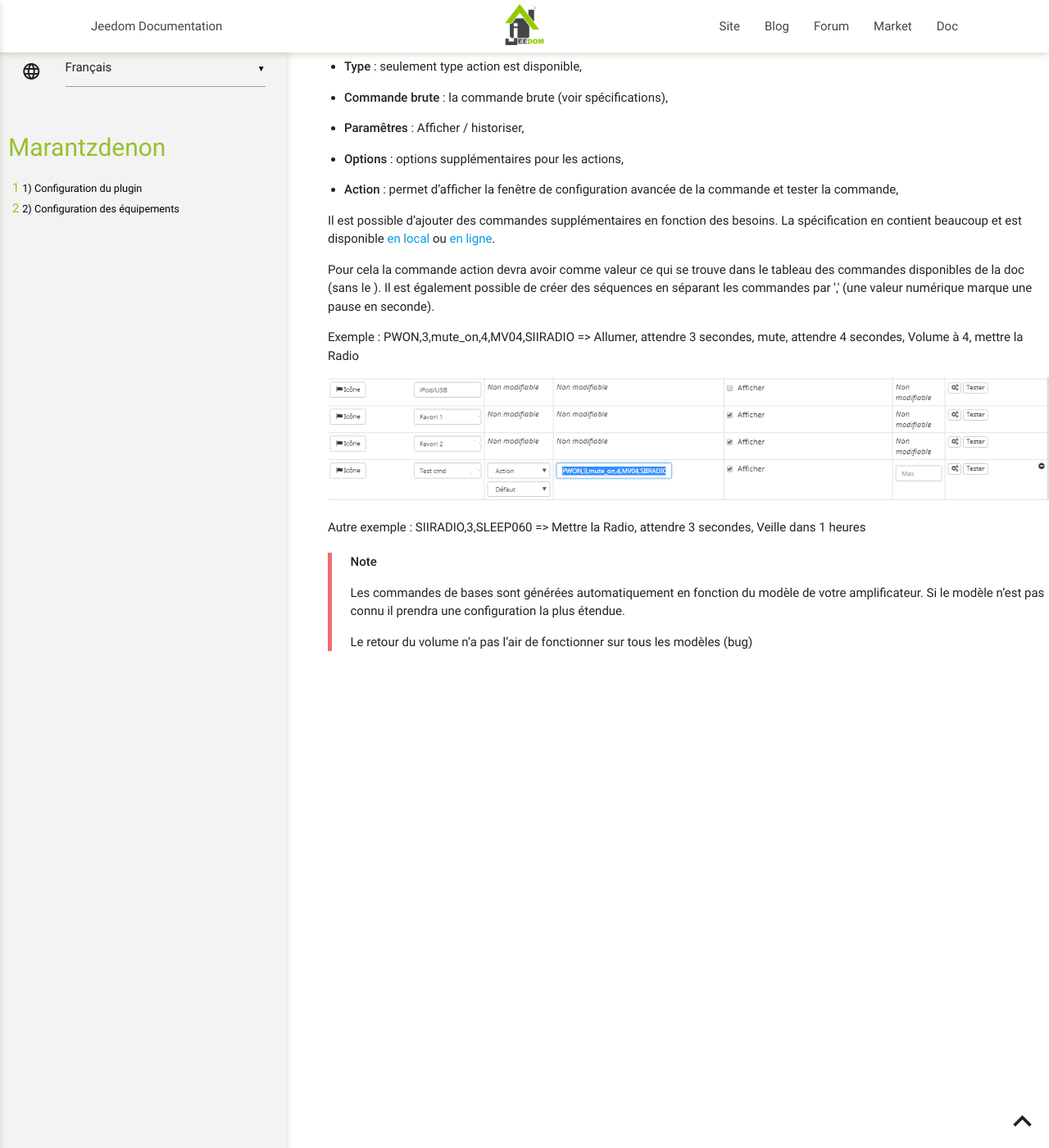
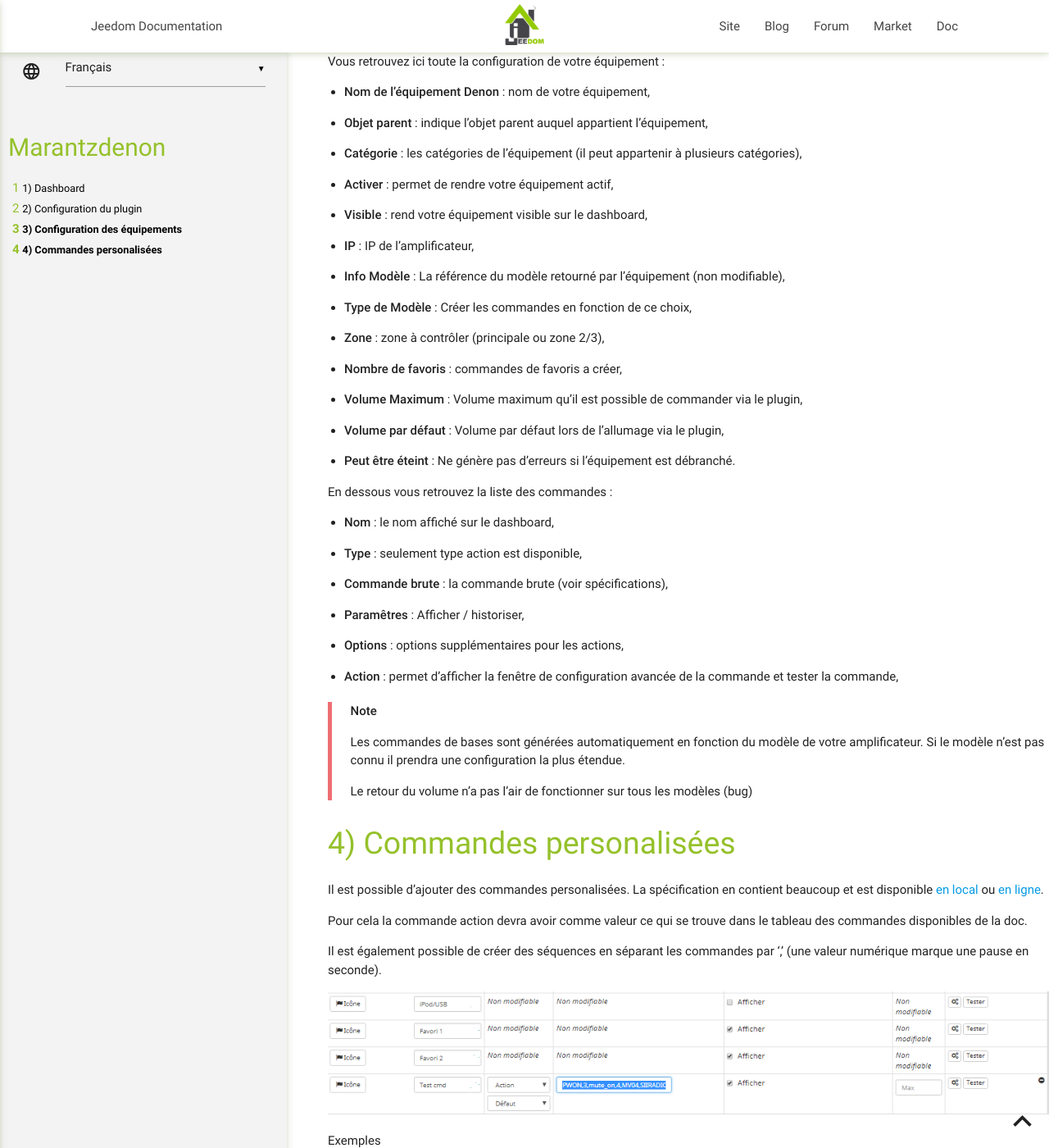
Before and after one commit to guirem/plugin-marantzdenon, a Jekyll site: the page built from docs/fr_FR/index.md, in a window 1280 px wide and 1400 px high, scrolled down 1017 px. Shown: the whole window at 82% size. Built offline with Jekyll 4.4.1, drawn with Linux system fonts in a browser that asks for light colours; our own code applies the rules of GitHub Pages for plain Markdown files; some of the changed text lies outside the part shown.

Commit message:
update doc

```diff
--- a/docs/fr_FR/index.md
+++ b/docs/fr_FR/index.md
@@ -6,15 +6,25 @@ Vous avez aussi un retour d’état
 indiquant si la zone est active, le niveau de volume, l’entrée
 selectionnée et le type audio.
 
-> **Fonctionne avec**
-> - Marantz M-CR511 & Marantz M-CR611
->
-> - Denon AVR X 3000/4000 (non testé)
->
-> - Autres modèles Denon/Marantz non confirmé
->
+**Modèle compatibles**
+- Marantz M-CR511 & Marantz M-CR611
+
+- Denon AVR X 3000/4000 (non testé)
+
+- Probablement d'autres modèles Denon/Marantz (ex: CEOL Nx)
+
 
 Pour les amplis plus anciens, le plugin original denonavr fonctionne toujours.
+
+
+> **Note**
+>
+> Le retour du volume n'a pas l'air de fonctionner sur tous les modèles (bug firmware)
+
+Dashboard
+=======================
+
+![Visuel du dashboard](../assets/dashboard.png "Visuel du dashboard")
 
 Configuration du plugin
 =======================
@@ -41,13 +51,22 @@ Vous retrouvez ici toute la configuration de votre équipement :
 
 -   **Visible** : rend votre équipement visible sur le dashboard,
 
--   **IP** : IP de l’amplificateur denon
+-   **IP** : IP de l’amplificateur,
 
--   **Info Modèle** : La référence du modèle retourné par l'équipement (non modifiable)
+-   **Info Modèle** : La référence du modèle retourné par l'équipement (non modifiable),
 
--   **Type de Modèle** : Créer les commandes en fonction de ce choix
+-   **Type de Modèle** : Créer les commandes en fonction de ce choix,
 
--   **Zone** : zone à contrôler (principale ou zone 2/3)
+-   **Zone** : zone à contrôler (principale ou zone 2/3),
+
+-   **Nombre de favoris** : commandes de favoris a créer,
+
+-   **Volume Maximum** : Volume maximum qu'il est possible de commander via le plugin,
+
+-   **Volume par défaut** : Volume par défaut lors de l'allumage via le plugin,
+
+-   **Peut être éteint** : Ne génère pas d'erreurs si l'équipement est débranché.
+
 
 En dessous vous retrouvez la liste des commandes :
 
@@ -64,22 +83,28 @@ En dessous vous retrouvez la liste des commandes :
 -   **Action** : permet d’afficher la fenêtre de
     configuration avancée de la commande et tester la commande,
 
-
-Il est possible d'ajouter des commandes supplémentaires en fonction des besoins. La spécification en contient beaucoup et est disponible <a target="_blank" href="../assets/AVRX4000_PROTOCOL(10_3_0)_V03.pdf">en local</a> ou <a target="_blank" href="https://usa.denon.com/us/product/hometheater/receivers/avrx4000?docname=AVRX4000_PROTOCOL(10%203%200)_V03.pdf">en ligne</a>.
-
-Pour cela la commande action devra avoir comme valeur ce qui se trouve dans le tableau des commandes disponibles de la doc (sans le <CR>).
-Il est également possible de créer des séquences en séparant les commandes par ',' (une valeur numérique marque une pause en seconde).
-
-Exemple : PWON,3,mute_on,4,MV04,SIIRADIO => Allumer, attendre 3 secondes, mute, attendre 4 secondes, Volume à 4, mettre la Radio
-
-![Alt text](../assets/command.png "Custom command")
-
-Autre exemple : SIIRADIO,3,SLEEP060 => Mettre la Radio, attendre 3 secondes, Veille dans 1 heures
-
-
 > **Note**
 >
 > Les commandes de bases sont générées automatiquement en fonction du modèle de
 > votre amplificateur. Si le modèle n'est pas connu il prendra une configuration la plus étendue.
 >
 > Le retour du volume n'a pas l'air de fonctionner sur tous les modèles (bug)
+
+Commandes personalisées
+=============================
+
+Il est possible d'ajouter des commandes personalisées. La spécification en contient beaucoup et est disponible <a target="_blank" href="../assets/AVRX4000_PROTOCOL(10_3_0)_V03.pdf">en local</a> ou <a target="_blank" href="https://usa.denon.com/us/product/hometheater/receivers/avrx4000?docname=AVRX4000_PROTOCOL(10%203%200)_V03.pdf">en ligne</a>.
+
+Pour cela la commande action devra avoir comme valeur ce qui se trouve dans le tableau des commandes disponibles de la doc.
+
+Il est également possible de créer des séquences en séparant les commandes par ',' (une valeur numérique marque une pause en seconde).
+
+![Alt text](../assets/command.png "Custom command")
+
+Exemples
+
+- **Z207** : Volume de la zone 2 au niveau 7.
+
+- **PWON,3,mute_on,4,MV04,SIIRADIO** : Allumer, attendre 3 secondes, mute, attendre 4 secondes, Volume à 4, mettre la Radio
+
+- **SIIRADIO,3,SLEEP060** : Mettre la Radio, attendre 3 secondes, Veille dans 1 heure.
```
Also changed, not shown: other parts of docs/fr_FR/index.md (+1 -1 lines), docs/assets/dashboard.png (added).
